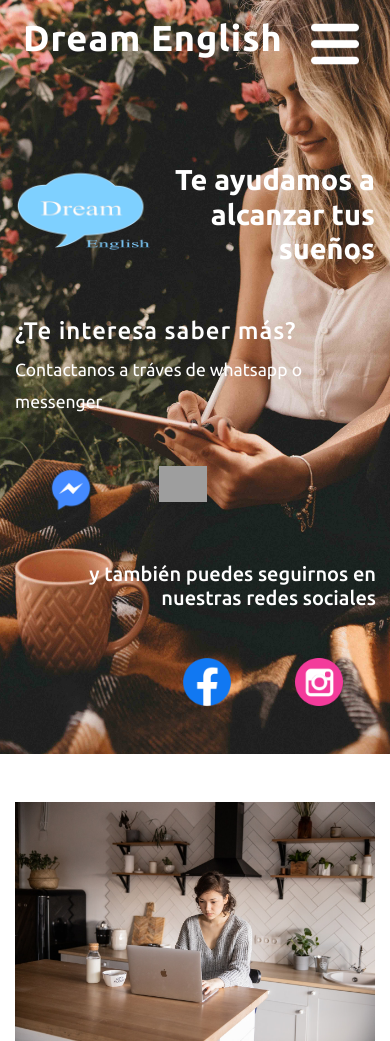
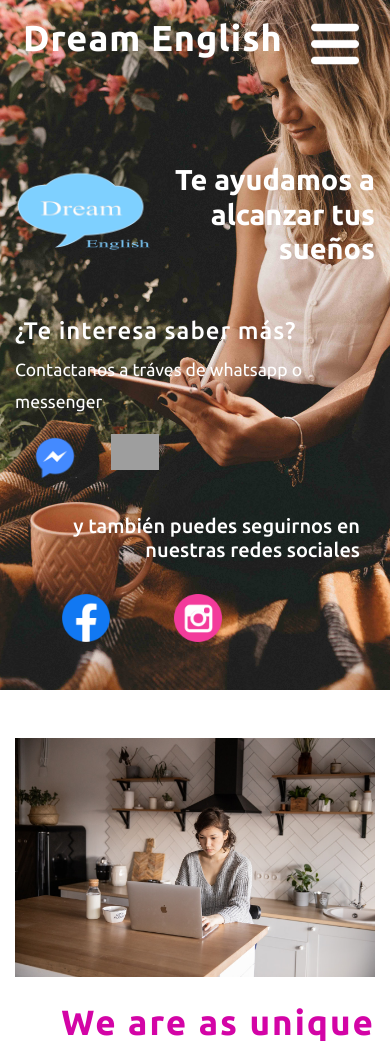
Before and after one commit to cf2013/dreamenglish, a PHP site: page /index.html in a window 390 px wide. Shown: the top 1041 px of the page. Run offline with PHP 8.4, Linux system fonts and the light colour scheme; grey boxes are pictures that could not be loaded.

Commit message:
responsive banner

```diff
--- a/assets/css/style.css
+++ b/assets/css/style.css
@@ -222,16 +222,19 @@ nav ul ul ul li {
 li > a:only-child:after {
     content: '';
 }
+.contactanos-media>ul>li{
+    margin: 1rem;;
+}
 ul.social-media{
     display: inline-flex;
 }
-.social-media>div{
+ul.social-media>div{
     display: inline-flex;
 }
-.social-media> div>li{
+ul.social-media>div>div{
     margin:2rem;
 }
-.social-media>li>h5{
+ul.social-media>div>h5{
     color: white;
     text-align: end;
 }
@@ -441,6 +444,9 @@ ul.social-media{
     color: #fff;
     letter-spacing: 2px;
     /* text-transform: capitalize; */
+}
+.slider-bottom-lft{
+    display: inline-flex;
 }
 img#logoDreamBanner{
     width: 25%;
@@ -1344,6 +1350,9 @@ img#logoDreamBanner{
     .navbar-light {
         padding: 1.3em 3em;
     }
+    .slider-bottom-lft{
+        display: block;
+    }
 }
 
 @media screen and (max-width: 1050px) {}
--- a/index.html
+++ b/index.html
@@ -58,22 +58,23 @@
             </div>
 			<div class="banner-top pb-5">
                 <div class="row slider-bottom">
-                    <div class="col-md-3 slider-bottom-lft">
+                    <div class="col-12 col-md-6 slider-bottom-lft">
 						<h4>¿Te interesa saber más?</h4>
 						<p class="text-white mt-2">Contactanos a tráves de whatsapp o messenger</p>
-					</div>
-					 <div class="col-md-9 n-right-w3ls">
-						 <ul class="social-media">
-							 <div>
+						<div class="contactanos-media">
+							<ul class="d-inline-flex">
 								<li><a href="https://www.messenger.com/t/dreamenglishmx"><img class="img-sm" src="/assets/imgs/messenger-chat-logo-png.png" alt="messenger" srcset=""></a></li>
 								<li><a href="https://wa.me/5213314389162?text=Me%20interesa%20saber%20más"><img class="img-sm" src="/assets/imgs/logo-whatsapp.png" alt="whatsapp" srcset=""></a></li>
+							</ul>
 						</div>
-							 <li class="col-12 col-md-5"><h5>y también puedes seguirnos en nuestras redes sociales</h5></li>
-							 <div class="float-right">
-								<li><a href="https://www.facebook.com/Dream-English-108089027608597"><img class="img-sm" src="./assets/imgs/facebook_Logo_oficial.png" alt="facebook"></a></li>
-							 	<li><a href="http://instagram.com/dreamenglishmx"><img src="./assets/imgs/instagram-logo.png" alt="instagram" class="img-sm"></a></li>
 					</div>
-
+					<div class="col-12 col-md-6">
+						<ul class="social-media">
+							<div class="col-12 col-lg-6"><h5>y también puedes seguirnos en nuestras redes sociales</h5></div>
+							<div class="col-12 col-lg-6">
+								<div><a href="https://www.facebook.com/Dream-English-108089027608597"><img class="img-sm" src="./assets/imgs/facebook_Logo_oficial.png" alt="facebook"></a></div>
+								<div><a href="http://instagram.com/dreamenglishmx"><img src="./assets/imgs/instagram-logo.png" alt="instagram" class="img-sm"></a></div>
+							</div>
 						</ul>
 					<!-- <div class="row">
 						<div class="col-md-4 form-group news-rt">
@@ -152,7 +153,7 @@
                <h3 class="heading-agileinfo text-center pb-4 bg-info text-light">Nuestros cursos incluyen:</h3>
             </div>
             <div class="row grid">
-                <div class="col-lg-3 col-12 more-services-1">
+                <div class="col-lg-3 col-md-6 col-12 more-services-1">
                     <figure class="effect-1" style="height:100%;">
                         <img src="assets/imgs/cellphone-man.jpg" alt="img" class="img-fluid" style="height:15rem;" />
                         <h4>LLamada sorpresa</h4>
@@ -160,7 +161,7 @@
 					</figure>
 
 				 </div>
-                <div class="col-lg-3 col-12 more-services-1">
+                <div class="col-lg-3 col-md-6 col-12 more-services-1">
                     <figure class="effect-1" style="height:100%;">
                         <img src="assets/imgs/lectura-mujer.jpg" alt="img" class="img-fluid" style="height:15rem;"/>
                        <h4>Club de lectura</h4>
@@ -168,14 +169,14 @@
 					</figure>
                 </div>
 
-                <div class="col-lg-3 col-12 more-services-1">
+                <div class="col-lg-3 col-md-6 col-12 more-services-1">
                     <figure class="effect-1"style="height:100%;">
                         <img src="assets/imgs/freelancer-at-home.jpg" alt="img" class="img-fluid" style="height:15rem;"/>
                        <h4>Pláticas</h4>
                       <p>Podrás entrar a videoconferencias en vivo con personas de alrededor del mundo contando las experiencias y aventuras que han tenido gracias al idioma.</p>
 					</figure>
                 </div>
-                <div class="col-lg-3 col-12 more-services-1">
+                <div class="col-lg-3 col-md-6 col-12 more-services-1">
                     <figure class="effect-1" style="height:100%;">
                         <img src="assets/imgs/mail-formal.jpg" alt="img" class="img-fluid" style="height:15rem;"/>
                         <h4>Email formal</h4>
```
Lines whose indentation alone changed are shown as unchanged.
